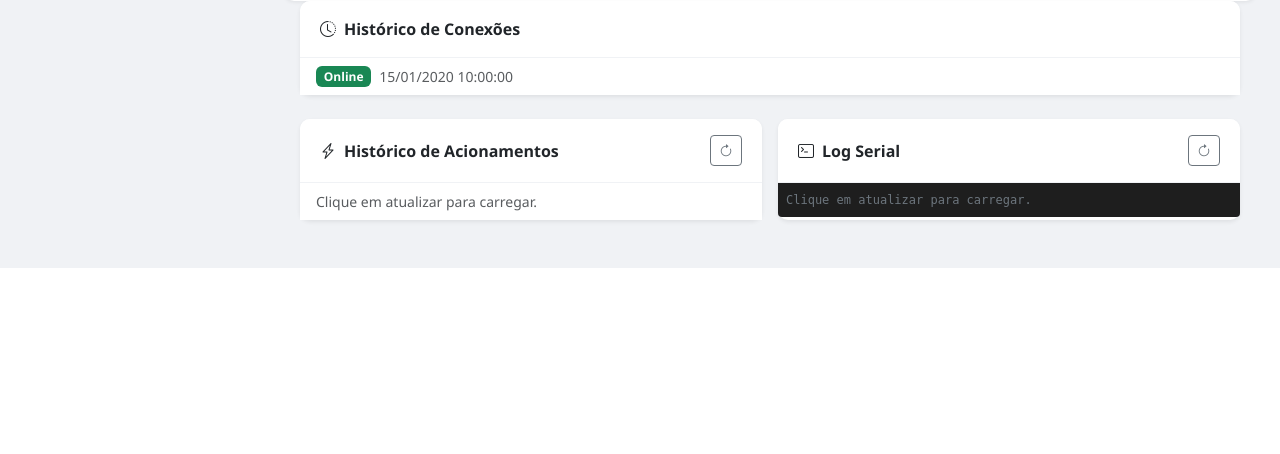
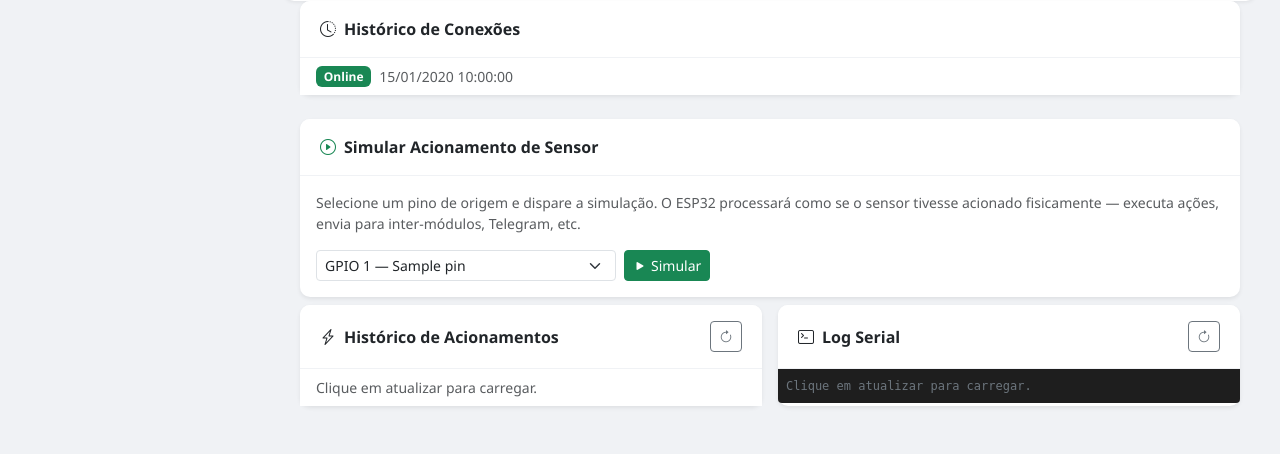
Before and after one commit to rede-analista/SMCR_CLOUD, a PHP site: page /devices/view.php?device_id=1 in a window 1280 px wide. Shown: the part 968-1422 px from the top of the page. Before the commit the page ends 1236 px from the top, so only its background shows below. Run offline with PHP 8.4, Linux system fonts and the light colour scheme; a user stored in the database is signed in; tables that the repository leaves empty hold one stand-in row (values such as "Sample post").

Commit message:
Simular acionamento de sensor em view.php
- api/trigger_device.php: proxy POST para /api/trigger no ESP32
- devices/view.php: card "Simular Acionamento de Sensor" com select de pino e botão Simular
  (visível apenas quando dispositivo está online)

Co-Authored-By: Claude Sonnet 4.6 <noreply@anthropic.com>

```diff
--- a/devices/view.php
+++ b/devices/view.php
@@ -22,6 +22,10 @@ $status = $stmt->fetch() ?: [];
 $stmt = $db->prepare('SELECT COUNT(*) FROM device_pins WHERE device_id = ?');
 $stmt->execute([$device_id]);
 $pins_count = (int)$stmt->fetchColumn();
+
+$stmt = $db->prepare('SELECT pino, nome FROM device_pins WHERE device_id = ? ORDER BY pino ASC');
+$stmt->execute([$device_id]);
+$device_pins_list = $stmt->fetchAll();
 
 $stmt = $db->prepare('SELECT COUNT(*) FROM device_actions WHERE device_id = ?');
 $stmt->execute([$device_id]);
@@ -340,6 +344,27 @@ include __DIR__ . '/../includes/header.php';
 <script>
 const ACTION_NAMES = {1:'LIGA', 2:'LIGA_DELAY', 3:'PISCA', 4:'PULSO', 5:'PULSO_DELAY'};
 
+function simularPino(device_id) {
+    const pino = document.getElementById('simPino').value;
+    const btn  = document.getElementById('btn_simular');
+    const res  = document.getElementById('sim_result');
+    btn.disabled = true;
+    res.textContent = 'Enviando...';
+    res.className = 'small text-muted';
+    fetch(BASE_PATH + '/api/trigger_device.php', {
+        method: 'POST',
+        headers: {'Content-Type': 'application/x-www-form-urlencoded'},
+        body: `device_id=${device_id}&pino=${pino}`
+    })
+    .then(r => r.json())
+    .then(d => {
+        res.textContent = d.ok ? 'Simulação enviada!' : ('Erro: ' + (d.error || '?'));
+        res.className = 'small ' + (d.ok ? 'text-success' : 'text-danger');
+    })
+    .catch(() => { res.textContent = 'Falha na comunicação'; res.className = 'small text-danger'; })
+    .finally(() => { btn.disabled = false; });
+}
+
 function loadHistory() {
     fetch(BASE_PATH + '/api/get_action_history.php?device_id=<?= $device_id ?>')
     .then(r => r.json())
@@ -647,6 +672,31 @@ function importBackup() {
 }
 </script>
 
+<!-- Simular Sensor -->
+<?php if (!empty($device_pins_list) && $device['online']): ?>
+<div class="container-fluid px-3 pb-2">
+    <div class="card shadow-sm">
+        <div class="card-header bg-white fw-semibold">
+            <i class="bi bi-play-circle me-2 text-success"></i>Simular Acionamento de Sensor
+        </div>
+        <div class="card-body">
+            <p class="text-muted small mb-3">Selecione um pino de origem e dispare a simulação. O ESP32 processará como se o sensor tivesse acionado fisicamente — executa ações, envia para inter-módulos, Telegram, etc.</p>
+            <div class="d-flex gap-2 align-items-center flex-wrap">
+                <select class="form-select form-select-sm" id="simPino" style="max-width:300px">
+                    <?php foreach ($device_pins_list as $p): ?>
+                    <option value="<?= $p['pino'] ?>">GPIO <?= $p['pino'] ?><?= $p['nome'] ? ' — ' . h($p['nome']) : '' ?></option>
+                    <?php endforeach; ?>
+                </select>
+                <button class="btn btn-sm btn-success" onclick="simularPino(<?= $device_id ?>)" id="btn_simular">
+                    <i class="bi bi-play-fill me-1"></i>Simular
+                </button>
+                <span id="sim_result" class="small"></span>
+            </div>
+        </div>
+    </div>
+</div>
+<?php endif; ?>
+
 <!-- Histórico de Acionamentos + Log Serial -->
 <div class="container-fluid px-3 pb-4">
     <div class="row g-3">
```
Also changed, not shown: api/trigger_device.php (added, +64 -0 lines).
